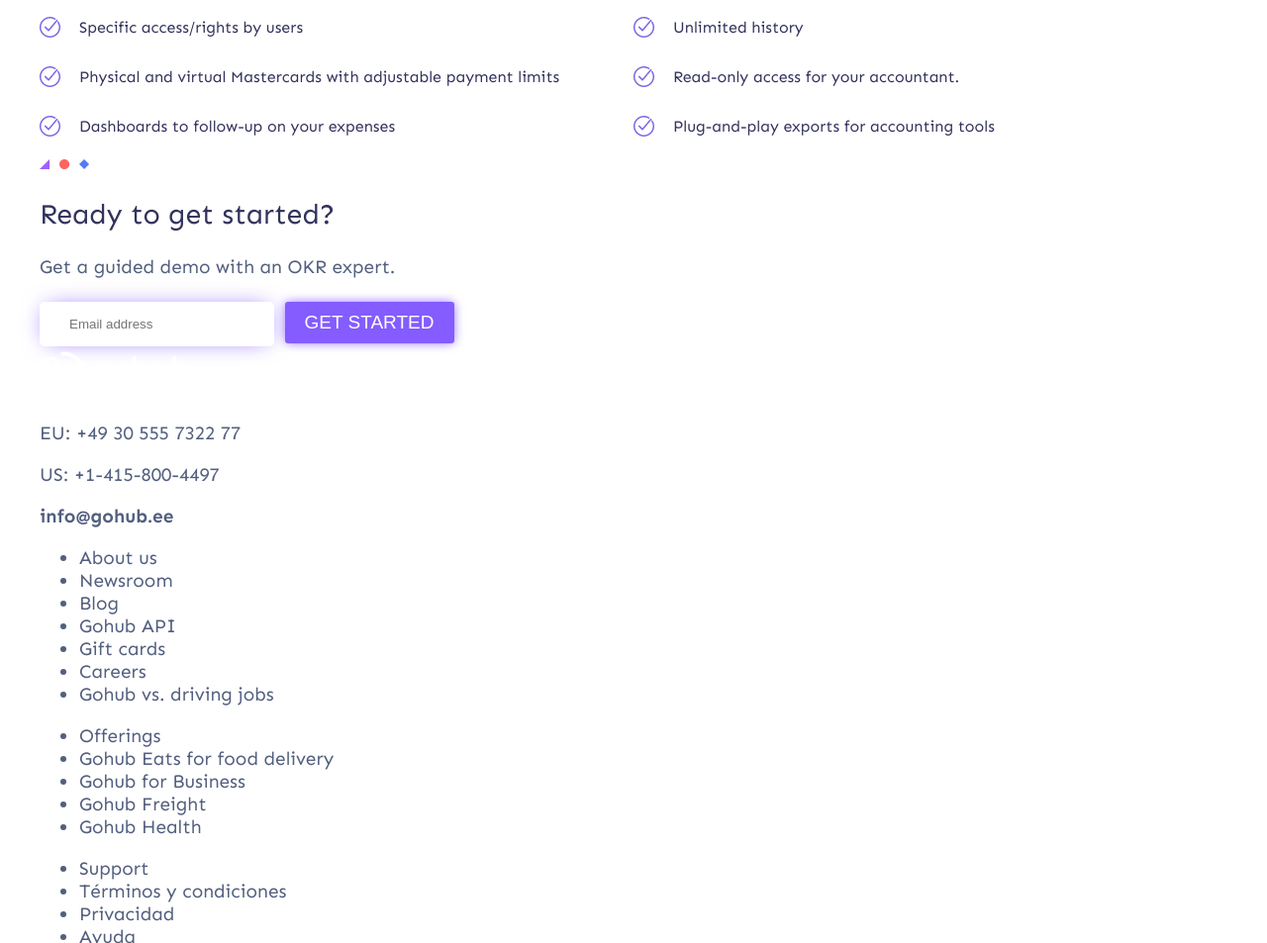
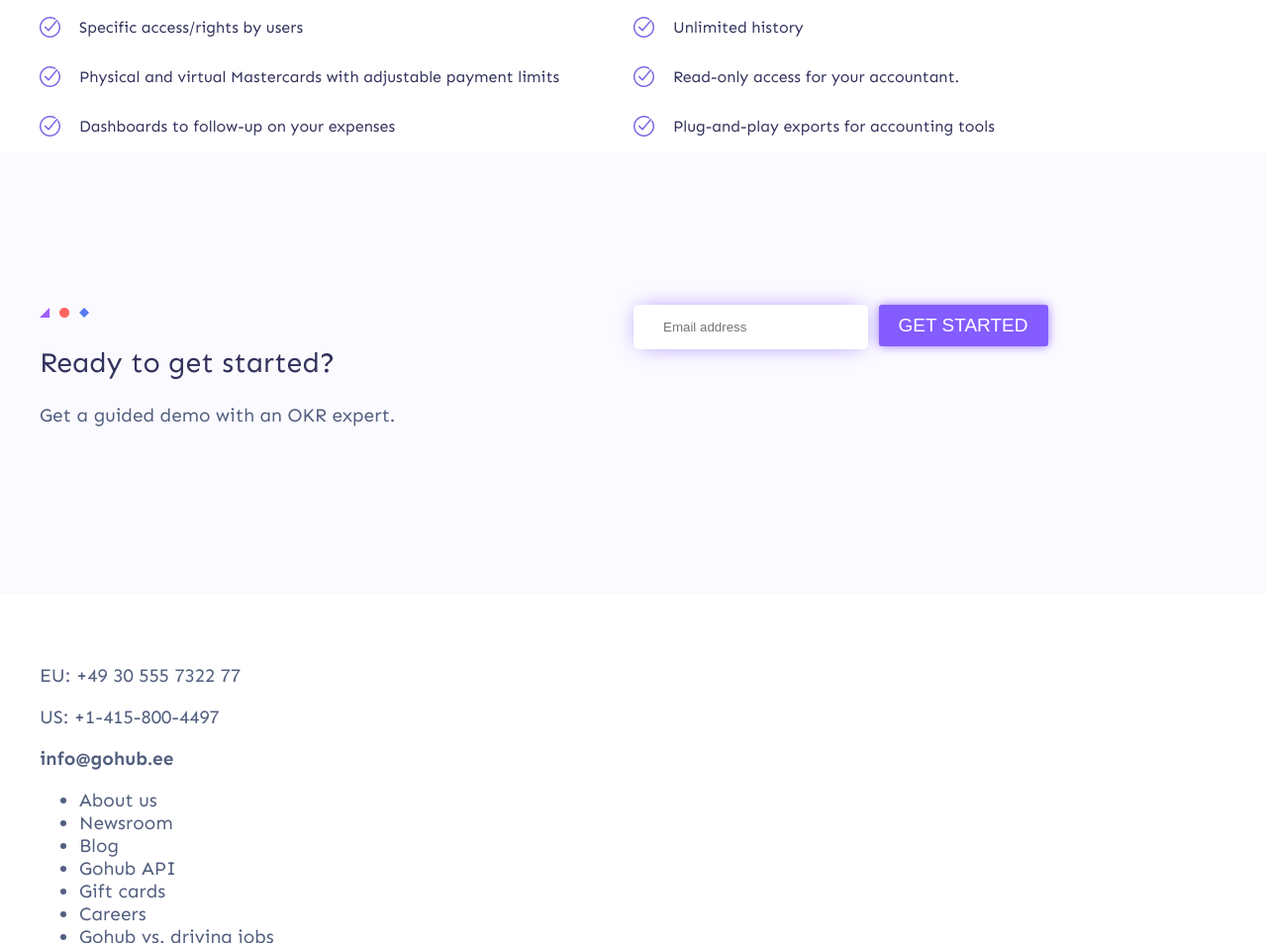
Before and after one commit to tahir-asadov/GoHub-Landing-Page, a website: page index.html in a window 1280 px wide. Shown: the part 4277-5230 px from the top of the page at 99% size. Drawn offline with Linux system fonts and the light colour scheme.

Commit message:
Add "Footer" section css

```diff
--- a/css/main.max.css
+++ b/css/main.max.css
@@ -674,13 +674,14 @@
     padding: 50px; }
 
 /* ==========================================================================
-[Content]
-========================================================================== */
-/* ==========================================================================
 [Footer]
 ========================================================================== */
 .band-footer {
-  background: #fff; }
+  background: #fbfaff;
+  padding: 150px 0; }
+  .band-footer .footer-item {
+    width: 50%;
+    float: left; }
 
 /* Extra small devices (phones, 600px and down) */
 /* Small devices (portrait tablets and large phones, 600px and up) */
--- a/index.html
+++ b/index.html
@@ -309,14 +309,19 @@
       <div class="container">
         <div class="footer-items">
           <div class="footer-item">
-            <img src="img/Vector Smart Object@1X (7).png" alt="">
-            <h2>Ready to get started?</h2>
-            <p>Get a guided demo with an OKR expert.</p>
+            <div class="offset">
+              <img src="img/Vector Smart Object@1X (7).png" alt="">
+              <h2>Ready to get started?</h2>
+              <p>Get a guided demo with an OKR expert.</p>
+            </div><!-- .offset -->
           </div><!-- .footer-item -->
           <div class="footer-item">
-            <input type="text" placeholder="Email address">
-            <button>GET STARTED </button>
+            <div class="offset">
+              <input type="text" placeholder="Email address">
+              <button>GET STARTED </button>
+            </div><!-- .offset -->
           </div><!-- .footer-item -->
+          <div class="clear"></div><!-- .clear -->
         </div><!-- .footer-items -->
       </div><!-- .container -->
     </div><!-- .band band-footer -->
--- a/src/scss/main.scss
+++ b/src/scss/main.scss
@@ -305,17 +305,14 @@
 }
 
 /* ==========================================================================
-[Content]
-========================================================================== */
-.band-content .container {
-}
-
-/* ==========================================================================
 [Footer]
 ========================================================================== */
 .band-footer {
   background: $footer_bg_color;
-  .container {
+  padding: 150px 0;
+  .footer-item {
+    width: 50%;
+    float: left;
   }
 }
 
--- a/src/scss/variables.scss
+++ b/src/scss/variables.scss
@@ -14,4 +14,4 @@
 $header_bg_color: #fff;
 $sidebar_bg_color: #fff;
 $body_bg_color: #fff;
-$footer_bg_color: #fff;
+$footer_bg_color: #fbfaff;
```
Also changed, not shown: css/main.css, css/main.min.css.
